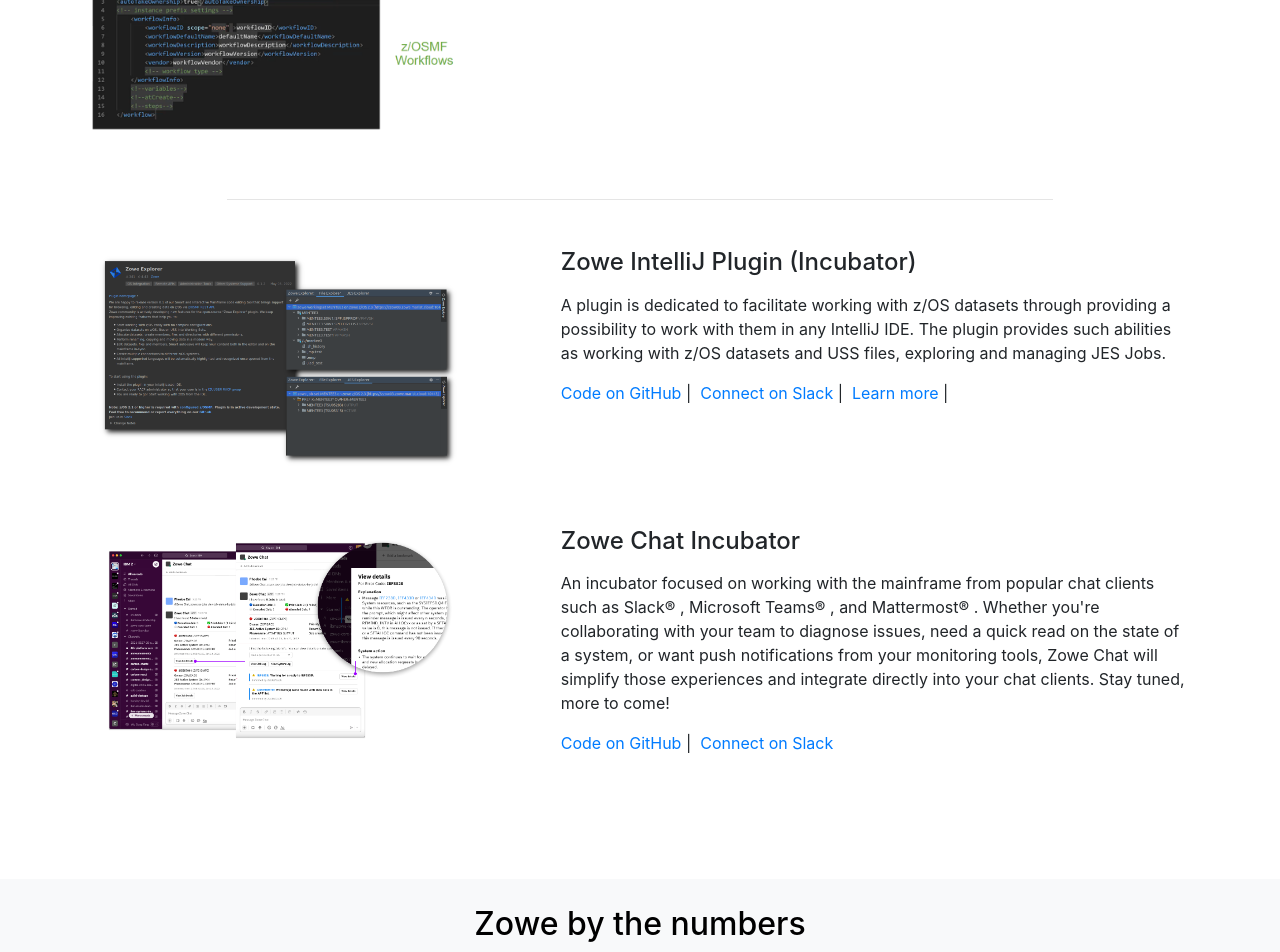
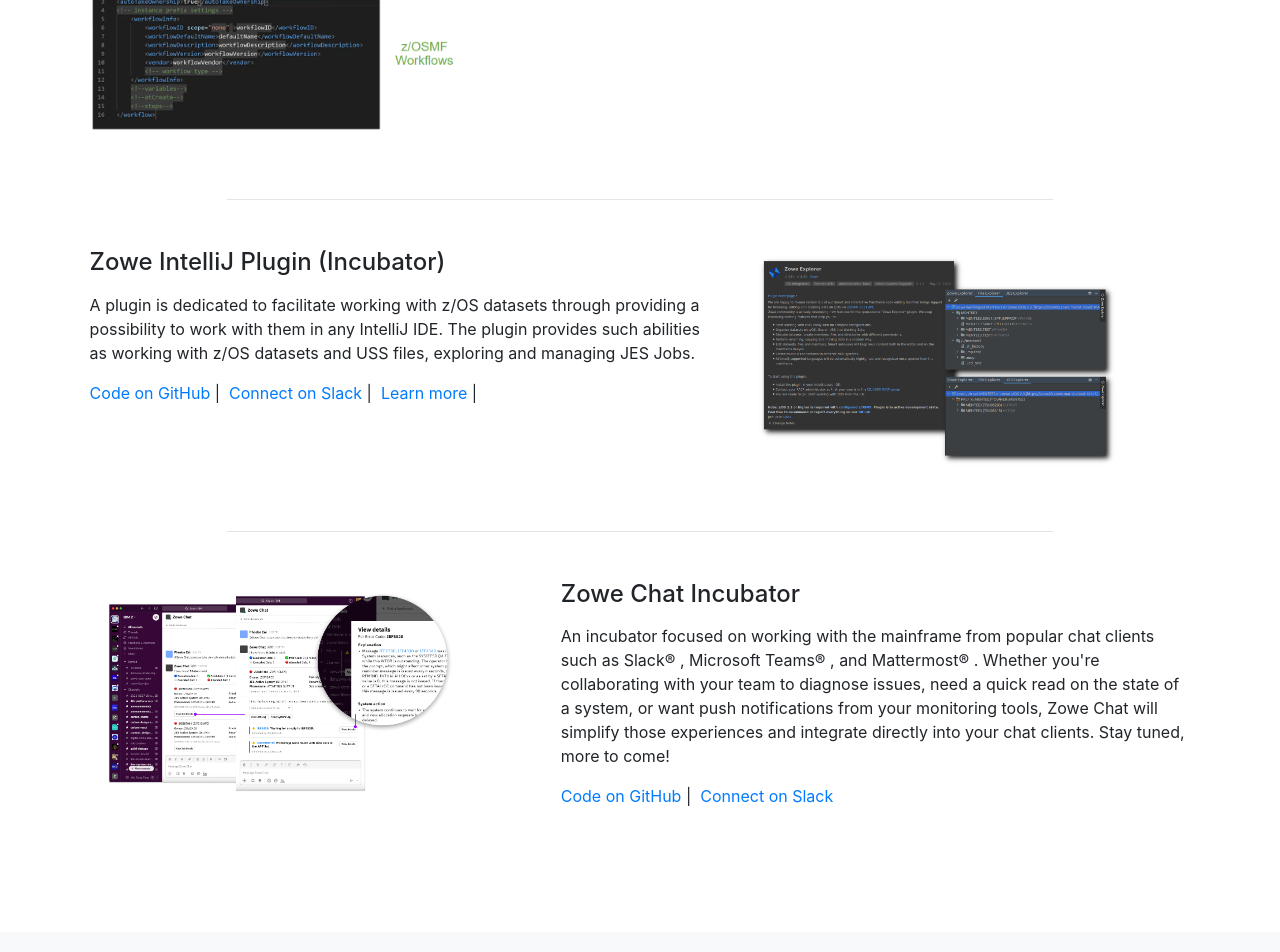
Before and after one commit to zowe/zowe.github.io, a Jekyll site: the page built from index.md, in a window 1280 px wide. Shown: the part 5147-6099 px from the top of the page. Built offline with Jekyll 4.4.1, drawn with Linux system fonts in a browser that asks for light colours; our own code applies the rules of GitHub Pages for plain Markdown files.

Commit message:
more formatting changes
Signed-off-by: MarkAckert <mark.ackert@broadcom.com>

```diff
--- a/index.md
+++ b/index.md
@@ -327,7 +327,7 @@
     </div>
     <hr class="w-75 mt-5 mb-5">
     <div class="row" style="margin-bottom: 4%">
-      <div class="col-md-7 col-sm order-first order-sm-last">
+      <div class="col-md-7 col-sm">
         <a id="intellij-intro"><h4>Zowe IntelliJ Plugin (Incubator)</h4></a>
         <p style="margin: 1rem auto">A plugin is dedicated to facilitate working with z/OS datasets through providing a possibility to work with them in any IntelliJ IDE.
 The plugin provides such abilities as working with z/OS datasets and USS files, exploring and managing JES Jobs.</p>
@@ -337,10 +337,11 @@
             <a href="{{ site.intellij_doc_url }}">Learn more</a>&nbsp;|&nbsp;
           </p>
       </div>
-       <div class="col-md-5 col-sm order-last order-sm-first">
+      <div class="col-md-5 col-sm">
         <img class="image-zowe-use" src="assets/img/intellij_squad.png">
       </div>
     </div>
+    <hr class="w-75 mt-5 mb-5">
     <div class="row" style="margin-bottom: 4%">
       <div class="col-md-5 col-sm order-last order-sm-first">
         <img class="image-zowe-use" src="assets/img/chat-thumbnail-v1.png">
```
